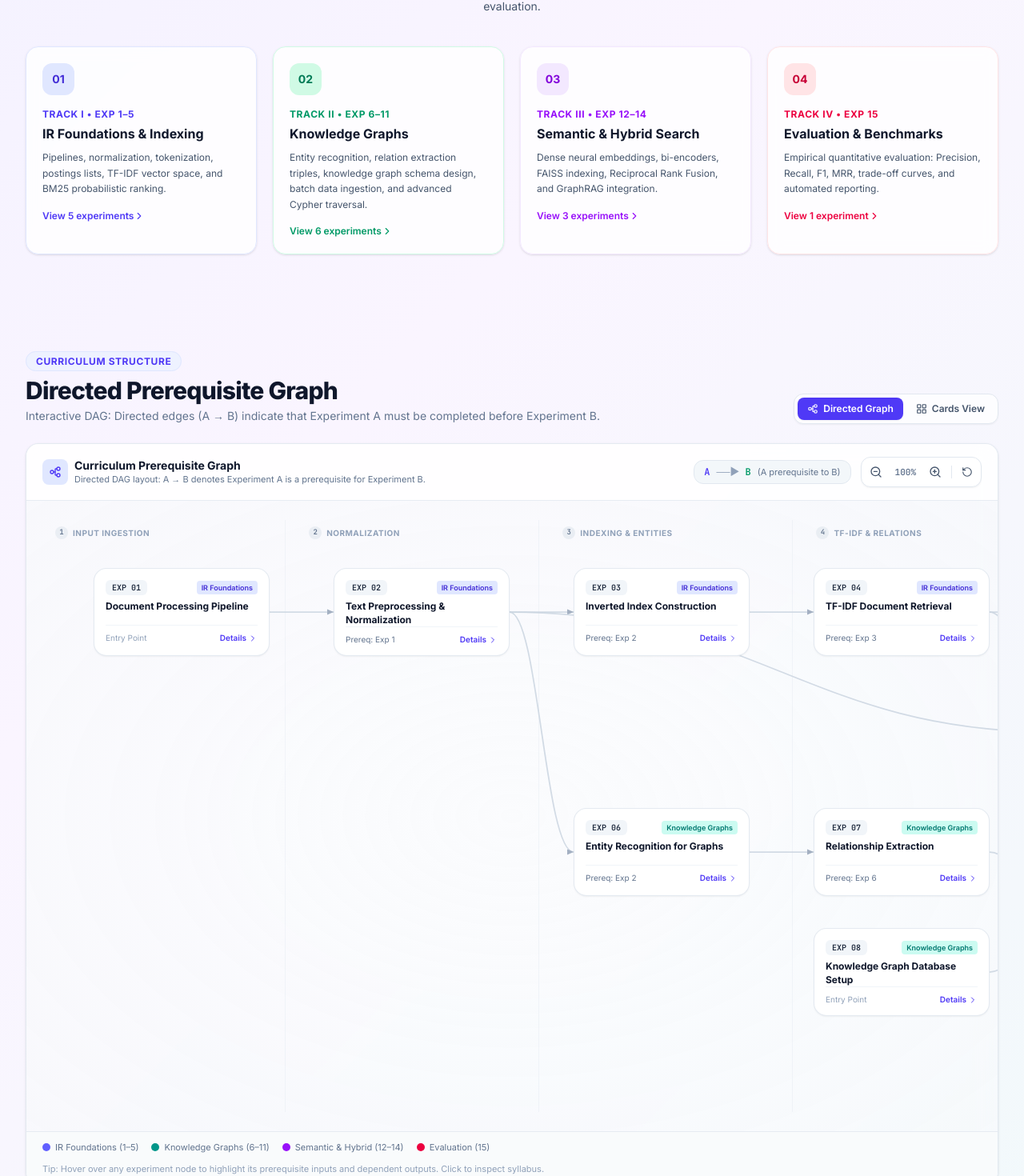
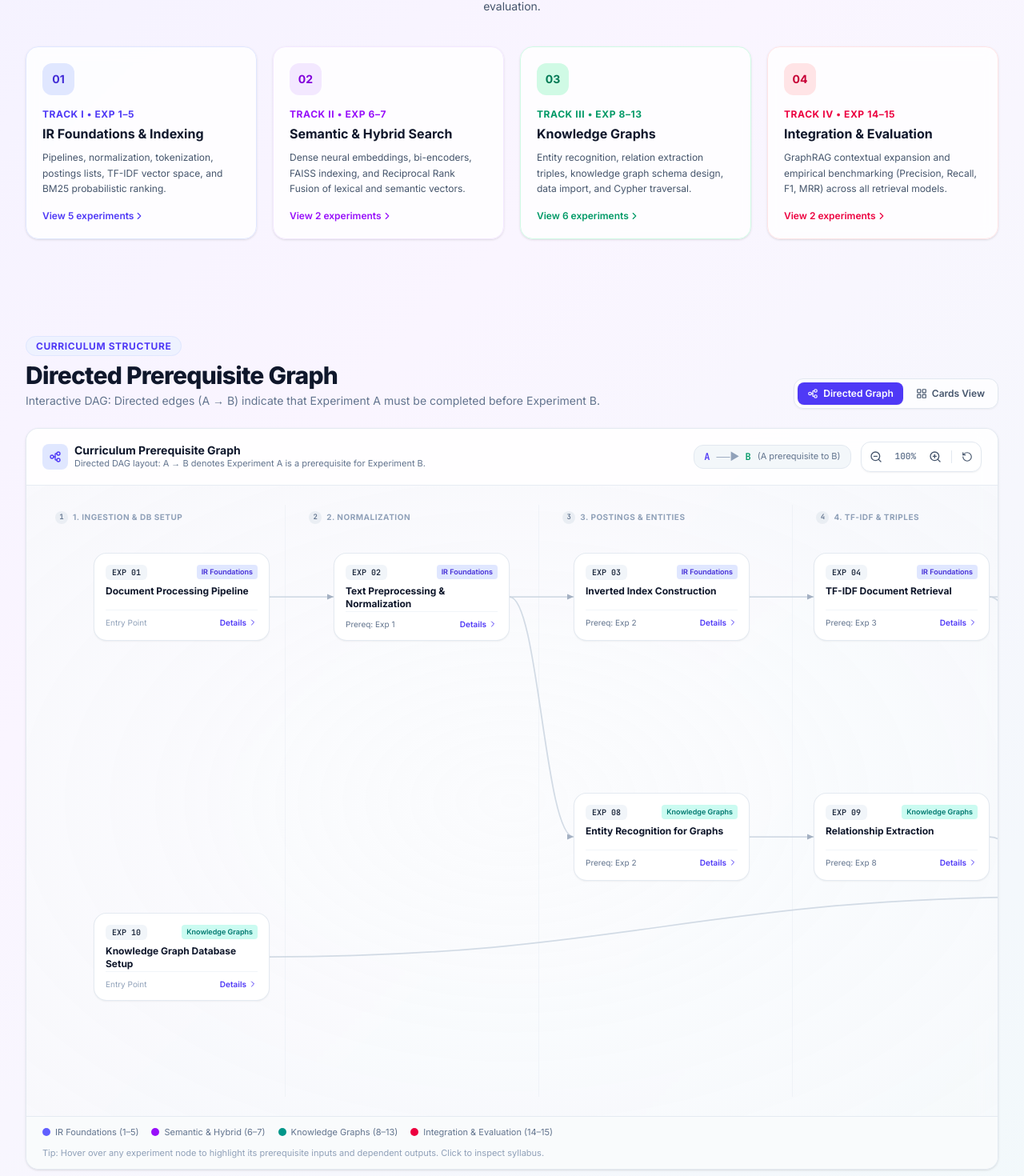
Before and after one commit to adityaupasani594/GOLC2027_Exp, a React (Vite) app: page / in a window 1280 px wide. Shown: the part 997-2467 px from the top of the page at 80% size. Built offline with nearby package versions, Linux system fonts and the light colour scheme.

Commit message:
Renumber experiments into logical pedagogical sequence (IR Foundations -> Dense Semantic -> Knowledge Graphs -> GraphRAG -> Evaluation)

```diff
--- a/src/components/CurriculumGraph.jsx
+++ b/src/components/CurriculumGraph.jsx
@@ -152,7 +152,7 @@ export default function CurriculumGraph({ onSelectExperiment, onLaunchExp15 }) {
         >
           {/* ── Background Column Phase Guidelines ── */}
           <div className="absolute inset-0 pointer-events-none flex justify-between">
-            {['Input Ingestion', 'Normalization', 'Indexing & Entities', 'TF-IDF & Relations', 'BM25, Graph DB & Vectors', 'Cypher & Hybrid Fusion', 'Graph Pattern & GraphRAG', 'System Evaluation'].map((phase, idx) => (
+            {['1. Ingestion & DB Setup', '2. Normalization', '3. Postings & Entities', '4. TF-IDF & Triples', '5. BM25, Dense & KG Schema', '6. Hybrid & Cypher', '7. Graph Pattern & GraphRAG', '8. System Evaluation'].map((phase, idx) => (
               <div
                 key={idx}
                 className="h-full border-r border-slate-200/40 flex flex-col justify-between py-2 px-3"
@@ -387,16 +387,16 @@ export default function CurriculumGraph({ onSelectExperiment, onLaunchExp15 }) {
             <span className="text-[11px] text-slate-500">IR Foundations (1–5)</span>
           </div>
           <div className="flex items-center gap-1.5">
-            <span className="w-2.5 h-2.5 rounded-full bg-teal-600" />
-            <span className="text-[11px] text-slate-500">Knowledge Graphs (6–11)</span>
+            <span className="w-2.5 h-2.5 rounded-full bg-purple-600" />
+            <span className="text-[11px] text-slate-500">Semantic & Hybrid (6–7)</span>
           </div>
           <div className="flex items-center gap-1.5">
-            <span className="w-2.5 h-2.5 rounded-full bg-purple-600" />
-            <span className="text-[11px] text-slate-500">Semantic & Hybrid (12–14)</span>
+            <span className="w-2.5 h-2.5 rounded-full bg-teal-600" />
+            <span className="text-[11px] text-slate-500">Knowledge Graphs (8–13)</span>
           </div>
           <div className="flex items-center gap-1.5">
             <span className="w-2.5 h-2.5 rounded-full bg-rose-600" />
-            <span className="text-[11px] text-slate-500">Evaluation (15)</span>
+            <span className="text-[11px] text-slate-500">Integration & Evaluation (14–15)</span>
           </div>
         </div>
 
--- a/src/components/LandingPage.jsx
+++ b/src/components/LandingPage.jsx
@@ -223,38 +223,38 @@ export default function LandingPage({ onLaunchExp15 }) {
 
             {/* Track 2 */}
             <div
-              onClick={() => { setSelectedTrack('graphs'); setViewMode('cards'); document.getElementById('catalog')?.scrollIntoView({ behavior: 'smooth' }); }}
-              className="p-5 rounded-2xl bg-white/80 backdrop-blur-sm border border-emerald-100 shadow-sm hover:shadow-md hover:border-emerald-300 transition-all cursor-pointer group"
+              onClick={() => { setSelectedTrack('semantic'); setViewMode('cards'); document.getElementById('catalog')?.scrollIntoView({ behavior: 'smooth' }); }}
+              className="p-5 rounded-2xl bg-white/80 backdrop-blur-sm border border-purple-100 shadow-sm hover:shadow-md hover:border-purple-300 transition-all cursor-pointer group"
             >
-              <div className="w-10 h-10 rounded-xl bg-emerald-100 text-emerald-700 flex items-center justify-center font-bold text-sm mb-4 group-hover:scale-110 transition-transform">
+              <div className="w-10 h-10 rounded-xl bg-purple-100 text-purple-700 flex items-center justify-center font-bold text-sm mb-4 group-hover:scale-110 transition-transform">
                 02
               </div>
-              <p className="text-xs font-bold text-emerald-600 uppercase tracking-wider">Track II • Exp 6–11</p>
-              <h4 className="text-base font-bold text-slate-900 mt-1">Knowledge Graphs</h4>
+              <p className="text-xs font-bold text-purple-600 uppercase tracking-wider">Track II • Exp 6–7</p>
+              <h4 className="text-base font-bold text-slate-900 mt-1">Semantic & Hybrid Search</h4>
               <p className="text-xs text-slate-600 mt-2 leading-relaxed">
-                Entity recognition, relation extraction triples, knowledge graph schema design, batch data ingestion, and advanced Cypher traversal.
+                Dense neural embeddings, bi-encoders, FAISS indexing, and Reciprocal Rank Fusion of lexical and semantic vectors.
               </p>
-              <div className="mt-4 flex items-center text-xs font-semibold text-emerald-600 group-hover:gap-1.5 transition-all">
-                <span>View 6 experiments</span>
+              <div className="mt-4 flex items-center text-xs font-semibold text-purple-600 group-hover:gap-1.5 transition-all">
+                <span>View 2 experiments</span>
                 <ChevronRight className="w-3.5 h-3.5" />
               </div>
             </div>
 
             {/* Track 3 */}
             <div
-              onClick={() => { setSelectedTrack('semantic'); setViewMode('cards'); document.getElementById('catalog')?.scrollIntoView({ behavior: 'smooth' }); }}
-              className="p-5 rounded-2xl bg-white/80 backdrop-blur-sm border border-purple-100 shadow-sm hover:shadow-md hover:border-purple-300 transition-all cursor-pointer group"
+              onClick={() => { setSelectedTrack('graphs'); setViewMode('cards'); document.getElementById('catalog')?.scrollIntoView({ behavior: 'smooth' }); }}
+              className="p-5 rounded-2xl bg-white/80 backdrop-blur-sm border border-emerald-100 shadow-sm hover:shadow-md hover:border-emerald-300 transition-all cursor-pointer group"
             >
-              <div className="w-10 h-10 rounded-xl bg-purple-100 text-purple-700 flex items-center justify-center font-bold text-sm mb-4 group-hover:scale-110 transition-transform">
+              <div className="w-10 h-10 rounded-xl bg-emerald-100 text-emerald-700 flex items-center justify-center font-bold text-sm mb-4 group-hover:scale-110 transition-transform">
                 03
               </div>
-              <p className="text-xs font-bold text-purple-600 uppercase tracking-wider">Track III • Exp 12–14</p>
-              <h4 className="text-base font-bold text-slate-900 mt-1">Semantic & Hybrid Search</h4>
+              <p className="text-xs font-bold text-emerald-600 uppercase tracking-wider">Track III • Exp 8–13</p>
+              <h4 className="text-base font-bold text-slate-900 mt-1">Knowledge Graphs</h4>
               <p className="text-xs text-slate-600 mt-2 leading-relaxed">
-                Dense neural embeddings, bi-encoders, FAISS indexing, Reciprocal Rank Fusion, and GraphRAG integration.
+                Entity recognition, relation extraction triples, knowledge graph schema design, data import, and Cypher traversal.
               </p>
-              <div className="mt-4 flex items-center text-xs font-semibold text-purple-600 group-hover:gap-1.5 transition-all">
-                <span>View 3 experiments</span>
+              <div className="mt-4 flex items-center text-xs font-semibold text-emerald-600 group-hover:gap-1.5 transition-all">
+                <span>View 6 experiments</span>
                 <ChevronRight className="w-3.5 h-3.5" />
               </div>
             </div>
@@ -267,13 +267,13 @@ export default function LandingPage({ onLaunchExp15 }) {
               <div className="w-10 h-10 rounded-xl bg-rose-100 text-rose-700 flex items-center justify-center font-bold text-sm mb-4 group-hover:scale-110 transition-transform">
                 04
               </div>
-              <p className="text-xs font-bold text-rose-600 uppercase tracking-wider">Track IV • Exp 15</p>
-              <h4 className="text-base font-bold text-slate-900 mt-1">Evaluation & Benchmarks</h4>
+              <p className="text-xs font-bold text-rose-600 uppercase tracking-wider">Track IV • Exp 14–15</p>
+              <h4 className="text-base font-bold text-slate-900 mt-1">Integration & Evaluation</h4>
               <p className="text-xs text-slate-600 mt-2 leading-relaxed">
-                Empirical quantitative evaluation: Precision, Recall, F1, MRR, trade-off curves, and automated reporting.
+                GraphRAG contextual expansion and empirical benchmarking (Precision, Recall, F1, MRR) across all retrieval models.
               </p>
               <div className="mt-4 flex items-center text-xs font-semibold text-rose-600 group-hover:gap-1.5 transition-all">
-                <span>View 1 experiment</span>
+                <span>View 2 experiments</span>
                 <ChevronRight className="w-3.5 h-3.5" />
               </div>
             </div>
--- a/src/data/experimentsData.js
+++ b/src/data/experimentsData.js
@@ -1,35 +1,42 @@
-// ─── Experiments Master Dataset (15 Labs) ──────────────────────────────────
+// ─── Experiments Master Dataset (15 Labs - Logically Sequenced) ────────────
 
 export const EXPERIMENT_TRACKS = [
   { id: 'all', label: 'All Experiments', count: 15 },
-  { id: 'foundations', label: 'IR Foundations & Indexing', range: 'Exp 1-5', count: 5, color: '#6366f1' },
-  { id: 'graphs', label: 'Knowledge Graphs', range: 'Exp 6-11', count: 6, color: '#0d9488' },
-  { id: 'semantic', label: 'Semantic & Hybrid Search', range: 'Exp 12-14', count: 3, color: '#9333ea' },
-  { id: 'evaluation', label: 'Evaluation & Metrics', range: 'Exp 15', count: 1, color: '#e11d48' },
+  { id: 'foundations', label: 'IR Foundations (Exp 1–5)', range: 'Exp 1-5', count: 5, color: '#6366f1' },
+  { id: 'semantic', label: 'Semantic & Hybrid (Exp 6–7)', range: 'Exp 6-7', count: 2, color: '#9333ea' },
+  { id: 'graphs', label: 'Knowledge Graphs (Exp 8–13)', range: 'Exp 8-13', count: 6, color: '#0d9488' },
+  { id: 'evaluation', label: 'Integration & Evaluation (Exp 14–15)', range: 'Exp 14-15', count: 2, color: '#e11d48' },
 ];
 
 export const GRAPH_EDGES = [
-  { from: 1, to: 2, label: 'Standardized Tokens' },
-  { from: 2, to: 3, label: 'Clean Corpus' },
-  { from: 3, to: 4, label: 'Postings Lists' },
-  { from: 4, to: 5, label: 'Vector Weights' },
-  { from: 2, to: 6, label: 'Entity Tokens' },
-  { from: 6, to: 7, label: 'Identified Entities' },
-  { from: 7, to: 9, label: 'SPO Triples' },
-  { from: 8, to: 9, label: 'Graph DB Schema' },
-  { from: 9, to: 10, label: 'Populated Graph' },
-  { from: 10, to: 11, label: 'Base Queries' },
-  { from: 2, to: 12, label: 'Raw Texts' },
-  { from: 4, to: 12, label: 'Vocabulary Space' },
-  { from: 5, to: 13, label: 'BM25 Scores' },
-  { from: 12, to: 13, label: 'Dense Embeddings' },
-  { from: 10, to: 14, label: 'Entity Relations' },
-  { from: 13, to: 14, label: 'Hybrid Candidates' },
-  { from: 13, to: 15, label: 'Lexical+Dense Runs' },
-  { from: 14, to: 15, label: 'GraphRAG Outputs' },
+  // Track 1: Lexical IR Pipeline
+  { from: 1, to: 2, label: 'Raw Ingestion → Clean Tokens' },
+  { from: 2, to: 3, label: 'Normalized Tokens → Postings' },
+  { from: 3, to: 4, label: 'Postings Lists → TF-IDF Weights' },
+  { from: 4, to: 5, label: 'Vector Space → BM25 Saturation' },
+
+  // Track 2: Neural Embeddings & Hybrid Search
+  { from: 4, to: 6, label: 'Document Corpus → Dense Embeddings' },
+  { from: 5, to: 7, label: 'BM25 Lexical Candidates' },
+  { from: 6, to: 7, label: 'Dense Semantic Embeddings' },
+
+  // Track 3: Knowledge Graphs
+  { from: 2, to: 8, label: 'Preprocessed Text → Entity Tokens' },
+  { from: 8, to: 9, label: 'Recognized Entities → Relation Triples' },
+  { from: 9, to: 11, label: 'Validated Triples' },
+  { from: 10, to: 11, label: 'Graph DB Schema & Constraints' },
+  { from: 11, to: 12, label: 'Populated Graph Instance' },
+  { from: 12, to: 13, label: 'Basic Cypher → Complex Traversals' },
+
+  // Track 4: Graph Integration & System Evaluation
+  { from: 7, to: 14, label: 'Hybrid Passage Retrieval' },
+  { from: 12, to: 14, label: 'Graph Entity Context Expansion' },
+  { from: 7, to: 15, label: 'Lexical & Neural Candidate Runs' },
+  { from: 14, to: 15, label: 'GraphRAG Context Runs' },
 ];
 
 export const EXPERIMENTS_LIST = [
+  // ── Track 1: IR Foundations ──
   {
     number: 1,
     id: 'exp-1',
@@ -64,7 +71,7 @@ export const EXPERIMENTS_LIST = [
     explanation: 'Perform tokenization, stop-word removal, stemming, lemmatization and text normalization.',
     expectedOutcome: 'Clean and standardized text corpus ready for indexing and analysis.',
     prerequisites: [1],
-    dependents: [3, 6, 12],
+    dependents: [3, 8],
     graphPos: { col: 1, row: 0 },
     keyTopics: ['Porter Stemmer', 'WordNet Lemmatizer', 'Stop-word Filtering', 'Case Folding'],
     techStack: ['Python', 'NLTK', 'spaCy', 're'],
@@ -108,7 +115,7 @@ export const EXPERIMENTS_LIST = [
     explanation: 'Represent documents and queries using TF-IDF and rank documents based on similarity.',
     expectedOutcome: 'Students will implement a traditional vector-space retrieval system.',
     prerequisites: [3],
-    dependents: [5, 12],
+    dependents: [5, 6],
     graphPos: { col: 3, row: 0 },
     keyTopics: ['Term Frequency', 'Inverse Document Frequency', 'Cosine Similarity', 'Vector Space Model'],
     techStack: ['Python', 'NumPy', 'Scikit-learn', 'SciPy Sparse'],
@@ -130,7 +137,7 @@ export const EXPERIMENTS_LIST = [
     explanation: 'Implement BM25 and compare its ranking performance with TF-IDF.',
     expectedOutcome: 'Understanding of probabilistic ranking and comparative retrieval performance.',
     prerequisites: [4],
-    dependents: [13],
+    dependents: [7],
     graphPos: { col: 4, row: 0 },
     keyTopics: ['Okapi BM25', 'Length Normalization (b)', 'Term Saturation (k1)', 'Probabilistic IR'],
     techStack: ['Python', 'rank-bm25', 'NumPy', 'Matplotlib'],
@@ -140,9 +147,57 @@ export const EXPERIMENTS_LIST = [
       'Run comparative head-to-head retrieval benchmarks between TF-IDF and BM25.',
     ],
   },
+
+  // ── Track 2: Semantic & Hybrid Search ──
   {
     number: 6,
     id: 'exp-6',
+    title: 'Dense Embedding-Based Semantic Search',
+    shortTitle: 'Dense Semantic Search',
+    track: 'semantic',
+    trackLabel: 'Semantic & Hybrid Search',
+    color: 'purple',
+    iconName: 'Cpu',
+    explanation: 'Generate dense vector representations of documents and queries and perform similarity-based retrieval.',
+    expectedOutcome: 'A semantic search system capable of retrieving conceptually similar documents.',
+    prerequisites: [4],
+    dependents: [7],
+    graphPos: { col: 4, row: 1 },
+    keyTopics: ['Dense Bi-Encoders', 'Sentence Transformers', 'Cosine / Dot Product', 'Approximate Nearest Neighbor (ANN)'],
+    techStack: ['Python', 'sentence-transformers', 'FAISS / ChromaDB', 'PyTorch'],
+    detailedObjectives: [
+      'Encode document passages and user search queries into 384/768-dimensional latent space.',
+      'Build an indexed vector index using FAISS (HNSW / IVF) for sub-millisecond retrieval.',
+      'Demonstrate recovery of relevant documents that share zero keyword tokens with the query.',
+    ],
+  },
+  {
+    number: 7,
+    id: 'exp-7',
+    title: 'Hybrid Keyword and Semantic Retrieval',
+    shortTitle: 'Hybrid Keyword & Semantic Search',
+    track: 'semantic',
+    trackLabel: 'Semantic & Hybrid Search',
+    color: 'purple',
+    iconName: 'Combine',
+    explanation: 'Combine lexical retrieval (BM25) with embedding-based semantic search.',
+    expectedOutcome: 'Improved retrieval performance through complementary retrieval strategies.',
+    prerequisites: [5, 6],
+    dependents: [14, 15],
+    graphPos: { col: 5, row: 0.5 },
+    keyTopics: ['Reciprocal Rank Fusion (RRF)', 'Score Normalization', 'Lexical + Dense Ensemble', 'Cross-Encoder Re-ranking'],
+    techStack: ['Python', 'rank-bm25', 'sentence-transformers', 'Cross-Encoder'],
+    detailedObjectives: [
+      'Construct a parallel retrieval pipeline executing both BM25 and Dense vector similarity.',
+      'Apply Reciprocal Rank Fusion (RRF) with configurable parameter k to harmonize disparate score spaces.',
+      'Show empirical gains in Top-K recall across ambiguous and domain-specific search tasks.',
+    ],
+  },
+
+  // ── Track 3: Knowledge Graphs ──
+  {
+    number: 8,
+    id: 'exp-8',
     title: 'Identify Graph Entities',
     shortTitle: 'Entity Recognition for Graphs',
     track: 'graphs',
@@ -152,7 +207,7 @@ export const EXPERIMENTS_LIST = [
     explanation: 'Identify entities such as persons, organizations, locations and other domain-specific concepts from text.',
     expectedOutcome: 'Entity extraction and named entity recognition foundation for knowledge graphs.',
     prerequisites: [2],
-    dependents: [7],
+    dependents: [9],
     graphPos: { col: 2, row: 2 },
     keyTopics: ['Named Entity Recognition (NER)', 'Entity Resolution', 'BIO Tagging', 'Domain Ontology'],
     techStack: ['Python', 'spaCy', 'HuggingFace Transformers', 'dspy'],
@@ -163,8 +218,8 @@ export const EXPERIMENTS_LIST = [
     ],
   },
   {
-    number: 7,
-    id: 'exp-7',
+    number: 9,
+    id: 'exp-9',
     title: 'Relationship Extraction from Text',
     shortTitle: 'Relationship Extraction',
     track: 'graphs',
@@ -173,8 +228,8 @@ export const EXPERIMENTS_LIST = [
     iconName: 'GitFork',
     explanation: 'Extract semantic relationships between identified entities.',
     expectedOutcome: 'Entity–relationship triples suitable for graph construction.',
-    prerequisites: [6],
-    dependents: [9],
+    prerequisites: [8],
+    dependents: [11],
     graphPos: { col: 3, row: 2 },
     keyTopics: ['Triple Extraction (SPO)', 'Dependency Parsing', 'Relation Classification', 'OpenIE'],
     techStack: ['Python', 'Stanford OpenIE', 'spaCy Dependency Matcher', 'LLM Prompting'],
@@ -185,8 +240,8 @@ export const EXPERIMENTS_LIST = [
     ],
   },
   {
-    number: 8,
-    id: 'exp-8',
+    number: 10,
+    id: 'exp-10',
     title: 'Create and Manage a Graph Database',
     shortTitle: 'Knowledge Graph Database Setup',
     track: 'graphs',
@@ -196,8 +251,8 @@ export const EXPERIMENTS_LIST = [
     explanation: 'Create and manage a knowledge graph database, define nodes and relationships, and perform basic graph operations.',
     expectedOutcome: 'A functioning graph database containing connected entities.',
     prerequisites: [],
-    dependents: [9],
-    graphPos: { col: 3, row: 3 },
+    dependents: [11],
+    graphPos: { col: 0, row: 3 },
     keyTopics: ['Knowledge Graph Databases', 'Node & Edge Creation', 'Graph Modeling', 'Indexes & Constraints'],
     techStack: ['Knowledge Graph Database', 'Cypher', 'Docker', 'Python Graph Driver'],
     detailedObjectives: [
@@ -207,8 +262,8 @@ export const EXPERIMENTS_LIST = [
     ],
   },
   {
-    number: 9,
-    id: 'exp-9',
+    number: 11,
+    id: 'exp-11',
     title: 'Design a Knowledge Graph Schema and Import Data',
     shortTitle: 'KG Schema Design & Data Import',
     track: 'graphs',
@@ -217,8 +272,8 @@ export const EXPERIMENTS_LIST = [
     iconName: 'Network',
     explanation: 'Design node labels, relationship types and properties, then import structured entity–relationship data.',
     expectedOutcome: 'A domain-specific knowledge graph implemented in a graph database.',
-    prerequisites: [7, 8],
-    dependents: [10],
+    prerequisites: [9, 10],
+    dependents: [12],
     graphPos: { col: 4, row: 2.5 },
     keyTopics: ['Schema Design', 'Ontology Mapping', 'LOAD CSV', 'Batch Ingestion'],
     techStack: ['Knowledge Graph DB', 'Cypher LOAD CSV', 'APOC Library', 'Pandas'],
@@ -229,8 +284,8 @@ export const EXPERIMENTS_LIST = [
     ],
   },
   {
-    number: 10,
-    id: 'exp-10',
+    number: 12,
+    id: 'exp-12',
     title: 'Query Knowledge Graphs using Cypher',
     shortTitle: 'Knowledge Graph Querying (Cypher)',
     track: 'graphs',
@@ -239,8 +294,8 @@ export const EXPERIMENTS_LIST = [
     iconName: 'SearchCode',
     explanation: 'Write Cypher queries to retrieve nodes, relationships and multi-hop connections.',
     expectedOutcome: 'Ability to retrieve meaningful information from knowledge graphs.',
-    prerequisites: [9],
-    dependents: [11, 14],
+    prerequisites: [11],
+    dependents: [13, 14],
     graphPos: { col: 5, row: 2.5 },
     keyTopics: ['Cypher MATCH / RETURN', 'WHERE Clauses', 'Multi-Hop Paths', 'Graph Aggregations'],
     techStack: ['Knowledge Graph Browser', 'Cypher Query Language', 'Python'],
@@ -251,8 +306,8 @@ export const EXPERIMENTS_LIST = [
     ],
   },
   {
-    number: 11,
-    id: 'exp-11',
+    number: 13,
+    id: 'exp-13',
     title: 'Advanced Cypher Queries and Graph Pattern Matching',
     shortTitle: 'Advanced Cypher & Pattern Matching',
     track: 'graphs',
@@ -261,7 +316,7 @@ export const EXPERIMENTS_LIST = [
     iconName: 'Share2',
     explanation: 'Perform multi-hop traversal, filtering, aggregation and complex graph pattern queries.',
     expectedOutcome: 'Efficient retrieval of complex relationships and hidden connections.',
-    prerequisites: [10],
+    prerequisites: [12],
     dependents: [],
     graphPos: { col: 6, row: 3 },
     keyTopics: ['Variable Length Paths', 'Shortest Path Algorithms', 'Sub-queries & WITH', 'Graph Data Science (GDS)'],
@@ -272,62 +327,20 @@ export const EXPERIMENTS_LIST = [
       'Optimize query execution plans using PROFILE and EXPLAIN directives.',
     ],
   },
-  {
-    number: 12,
-    id: 'exp-12',
-    title: 'Dense Embedding-Based Semantic Search',
-    shortTitle: 'Dense Semantic Search',
-    track: 'semantic',
-    trackLabel: 'Semantic & Hybrid Search',
-    color: 'purple',
-    iconName: 'Cpu',
-    explanation: 'Generate dense vector representations of documents and queries and perform similarity-based retrieval.',
-    expectedOutcome: 'A semantic search system capable of retrieving conceptually similar documents.',
-    prerequisites: [2, 4],
-    dependents: [13],
-    graphPos: { col: 4, row: 1 },
-    keyTopics: ['Dense Bi-Encoders', 'Sentence Transformers', 'Cosine / Dot Product', 'Approximate Nearest Neighbor (ANN)'],
-    techStack: ['Python', 'sentence-transformers', 'FAISS / ChromaDB', 'PyTorch'],
-    detailedObjectives: [
-      'Encode document passages and user search queries into 384/768-dimensional latent space.',
-      'Build an indexed vector index using FAISS (HNSW / IVF) for sub-millisecond retrieval.',
-      'Demonstrate recovery of relevant documents that share zero keyword tokens with the query.',
-    ],
-  },
-  {
-    number: 13,
-    id: 'exp-13',
-    title: 'Hybrid Keyword and Semantic Retrieval',
-    shortTitle: 'Hybrid Keyword & Semantic Search',
-    track: 'semantic',
-    trackLabel: 'Semantic & Hybrid Search',
-    color: 'purple',
-    iconName: 'Combine',
-    explanation: 'Combine lexical retrieval (BM25) with embedding-based semantic search.',
-    expectedOutcome: 'Improved retrieval performance through complementary retrieval strategies.',
-    prerequisites: [5, 12],
-    dependents: [14, 15],
-    graphPos: { col: 5, row: 0.5 },
-    keyTopics: ['Reciprocal Rank Fusion (RRF)', 'Score Normalization', 'Lexical + Dense Ensemble', 'Cross-Encoder Re-ranking'],
-    techStack: ['Python', 'rank-bm25', 'sentence-transformers', 'Cross-Encoder'],
-    detailedObjectives: [
-      'Construct a parallel retrieval pipeline executing both BM25 and Dense vector similarity.',
-      'Apply Reciprocal Rank Fusion (RRF) with configurable parameter k to harmonize disparate score spaces.',
-      'Show empirical gains in Top-K recall across ambiguous and domain-specific search tasks.',
-    ],
-  },
+
+  // ── Track 4: Integration & Evaluation ──
   {
     number: 14,
     id: 'exp-14',
     title: 'Integration of Information Retrieval with Knowledge Graphs',
     shortTitle: 'IR & Knowledge Graph Integration',
-    track: 'semantic',
-    trackLabel: 'Semantic & Hybrid Search',
+    track: 'evaluation',
+    trackLabel: 'Integration & Evaluation',
     color: 'violet',
     iconName: 'Workflow',
     explanation: 'Combine document retrieval results with graph-based entity and relationship exploration.',
     expectedOutcome: 'A graph-enhanced information retrieval system that supports contextual exploration.',
-    prerequisites: [10, 13],
+    prerequisites: [7, 12],
     dependents: [15],
     graphPos: { col: 6, row: 1.5 },
     keyTopics: ['GraphRAG', 'Entity Linking in Passage Retrieval', 'Sub-graph Context Expansion', 'Knowledge-Enhanced Search'],
@@ -344,12 +357,12 @@ export const EXPERIMENTS_LIST = [
     title: 'Evaluation of Retrieval Systems',
     shortTitle: 'Evaluation of Retrieval Systems',
     track: 'evaluation',
-    trackLabel: 'Evaluation & Benchmarking',
+    trackLabel: 'Integration & Evaluation',
     color: 'rose',
     iconName: 'Award',
     explanation: 'Evaluate different retrieval approaches using Precision, Recall, F1-score, MRR and related metrics.',
     expectedOutcome: 'Quantitative comparison of keyword, semantic, hybrid and graph-based retrieval systems.',
-    prerequisites: [13, 14],
+    prerequisites: [7, 14],
     dependents: [],
     graphPos: { col: 7, row: 1 },
     keyTopics: ['Precision@k', 'Recall@k', 'F1-Score', 'Mean Reciprocal Rank (MRR)', 'Confusion Matrix', 'Trade-off Analysis'],
```
